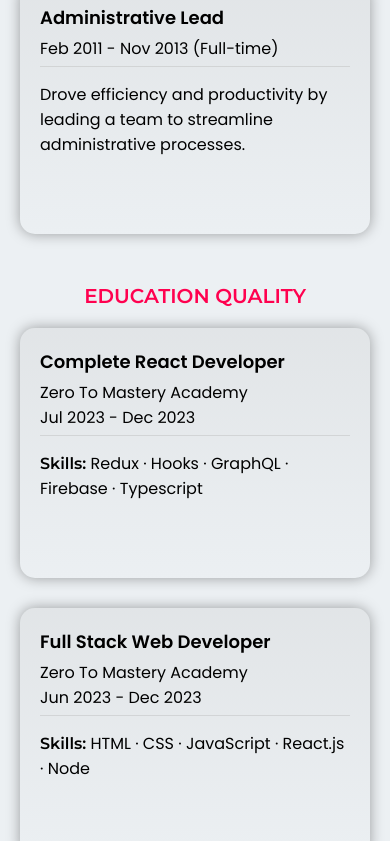
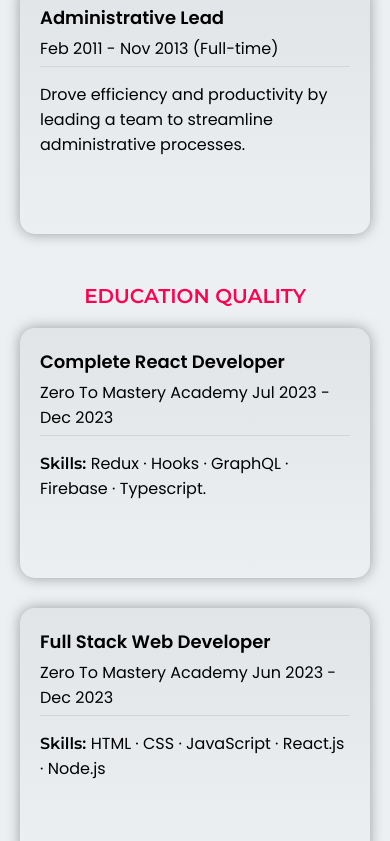
Before and after one commit to rafaelcvs/rafael_portfolio, a React (Vite) app: page / in a window 390 px wide. Shown: the part 7069-7910 px from the top of the page. Built offline with nearby package versions, Linux system fonts and the light colour scheme.

Commit message:
Update Resume code and close navbar in small screen

```diff
--- a/package.json
+++ b/package.json
@@ -15,7 +15,8 @@
     "react-dom": "^18.2.0",
     "react-router-dom": "^6.22.0",
     "react-scroll": "^1.9.0",
-    "react-toastify": "^10.0.4"
+    "react-toastify": "^10.0.4",
+    "usehooks-ts": "^3.0.1"
   },
   "devDependencies": {
     "@types/react": "^18.2.55",
--- a/src/components/Contact/Contact.jsx
+++ b/src/components/Contact/Contact.jsx
@@ -65,7 +65,7 @@ export const Contact = () => {
           <input className='formInput' type="text" name="user_phone" />
           <label className='formTitle'>Email</label>
           <input className='formInput' type="email" name="user_email" />
-          <img src={getImageUrl("message.png")} alt="logo" class="msgImg" />
+          <img src={getImageUrl("message.png")} alt="logo" className="msgImg" />
         </div>
         <div className="formMessageGroup">
           <label className='formTitle'>Subject</label>
--- a/src/components/Hero/Hero.jsx
+++ b/src/components/Hero/Hero.jsx
@@ -85,7 +85,7 @@ const Hero = () => {
                 </div>
             </div>
         </div>
-        <img src={getImageUrl("Logo.png")} alt="logo" class="logoAbout" />
+        <img src={getImageUrl("Logo.png")} alt="logo" className="logoAbout" />
     </main>
   );
 };
--- a/src/components/Navbar/Navbar.jsx
+++ b/src/components/Navbar/Navbar.jsx
@@ -1,36 +1,85 @@
-import React, { useState } from 'react';
-import "./Navbar.css"
-import "../../utils"
+import React, { useRef, useState } from 'react';
+import './Navbar.css';
+import '../../utils';
 import { Link } from 'react-scroll';
-import { getImageUrl } from '../../utils'
+import { getImageUrl } from '../../utils';
+import { useOnClickOutside } from 'usehooks-ts';
 
 const Navbar = () => {
+  const ref = useRef();
   const [menuOpen, setMenuOpen] = useState(false);
+
+  useOnClickOutside(ref, () => setMenuOpen(false));
 
   return (
     <nav className="header">
       <div className="logoHeader">
-        <a href="/" className="logoP" >
-          <img src={getImageUrl("Logo.png")} alt="logo" className="logo" />
+        <a href="/" className="logoP">
+          <img src={getImageUrl('Logo.png')} alt="logo" className="logo" />
         </a>
       </div>
 
-      <div className='navMenu' onClick={() => setMenuOpen(!menuOpen)}>
+      <div className="navMenu" onClick={() => setMenuOpen(!menuOpen)}>
         <span className={`navMenuSpan ${menuOpen ? 'open' : ''}`}></span>
         <span className={`navMenuSpan ${menuOpen ? 'open' : ''}`}></span>
         <span className={`navMenuSpan ${menuOpen ? 'open' : ''}`}></span>
       </div>
 
+      <ul className={`nav__list ${menuOpen ? 'open' : ''}`} ref={ref}>
+        <li>
+          <Link
+            onClick={() => setMenuOpen(false)}
+            to="about"
+            spy={true}
+            smooth={true}
+            offset={-50}
+            className="nav_link"
+          >
+            About
+          </Link>
+        </li>
+        <li>
+          <Link
+            onClick={() => setMenuOpen(false)}
+            to="portfolio"
+            spy={true}
+            smooth={true}
+            offset={-75}
+            duration={500}
+            className="nav_link"
+          >
+            Portfolio
+          </Link>
+        </li>
+        <li>
+          <Link
+            onClick={() => setMenuOpen(false)}
+            to="resume"
+            spy={true}
+            smooth={true}
+            offset={-100}
+            duration={500}
+            className="nav_link"
+          >
+            Resume
+          </Link>
+        </li>
+        <li>
+          <Link
+            onClick={() => setMenuOpen(false)}
+            to="contact"
+            spy={true}
+            smooth={true}
+            offset={-50}
+            duration={500}
+            className="nav_link"
+          >
+            Contact
+          </Link>
+        </li>
+      </ul>
+    </nav>
+  );
+};
 
-      <ul className={`nav__list ${menuOpen ? 'open' : ''}`}>
-        <li><Link to="about" spy={true} smooth={true} offset={-50} className="nav_link">About</Link></li>
-        <li><Link to="portfolio" spy={true} smooth={true} offset={-80} duration={500} className="nav_link">Portfolio</Link></li>
-        <li><Link to="resume" spy={true} smooth={true} offset={-100} duration={500} className="nav_link">Resume</Link></li>
-        <li><Link to="contact" spy={true} smooth={true} offset={-50} duration={500} className="nav_link">Contact</Link></li>
-      </ul>
-
-    </nav>
-  )
-}
-
-export default Navbar
+export default Navbar;
--- a/src/components/Resume/Resume.jsx
+++ b/src/components/Resume/Resume.jsx
@@ -1,74 +1,93 @@
-import React from 'react'
-import "./Resume.css"
+import React from 'react';
+import './Resume.css';
 import { getImageUrl } from '../../utils';
 
 const Resume = () => {
+  const experiences = [
+    {
+      title: 'Uber Driver',
+      date: 'Apr 2022 - Current',
+      description: `Maintained a 5-star rating over the last 500 of more than 5,000 trips, demonstrating exceptional attention to detail and customer satisfaction.`,
+    },
+    {
+      title: 'Restaurant Manager',
+      date: 'Jul 2016 - Apr 2022 (Full-time)',
+      description: `Managed a successful dining establishment, demonstrating strong leadership and the ability to significantly improve operational efficiencies.`,
+    },
+    {
+      title: 'Finance Manager',
+      date: 'Nov 2013 - Aug 2015 (Full-time)',
+      description: `Oversaw financial operations, focusing on cost reduction and efficient resource allocation.`,
+    },
+    {
+      title: 'Administrative Lead',
+      date: 'Feb 2011 - Nov 2013 (Full-time)',
+      description: `Drove efficiency and productivity by leading a team to
+      streamline administrative processes.`,
+    },
+  ];
+
+  const educations = [
+    {
+      title: 'Complete React Developer',
+      date: 'Zero To Mastery Academy Jul 2023 - Dec 2023',
+      description: `Redux · Hooks · GraphQL · Firebase · Typescript.`,
+    },
+    {
+      title: 'Full Stack Web Developer',
+      date: 'Zero To Mastery Academy Jun 2023 - Dec 2023',
+      description: `HTML · CSS · JavaScript · React.js · Node.js`,
+    },
+    {
+      title: 'Master Degree in Business Administration',
+      date: 'Jan 2011 - Dec 2012',
+      description: `Strategic Planning · Financial Analysis · Marketing Strategy`,
+    },
+    {
+      title: 'Bachelor Degree in Business Administration',
+      date: 'Jan 2006 - Dec 2010',
+      description: `Data Analysis · Project Management · Decision Making`,
+    },
+  ];
+
   return (
-    <div className='resume'>
-      <div className='expEduContainer'>
-        <div className='expEduContainerChild'>
+    <div className="resume">
+      <div className="expEduContainer">
+        <div className="expEduContainerChild">
           <h1 className="expEduTitle"> Job Experience</h1>
           <div className="expContainer">
-            <div className='eeContainer'>
-              <h1 className="eeTitle">Uber Driver</h1>
-              <h3 className="eeCompany">Apr 2022 - Current</h3>
-              <span className="eeBreak"></span>
-              <h2 className="eeDescription">Maintained a 5-star rating over the last 500 of more than 5,000 trips, demonstrating exceptional attention to detail and customer satisfaction.</h2>
-            </div>
-            <div className='eeContainer'>
-              <h1 className="eeTitle">Restaurant Manager</h1>
-              <h3 className="eeCompany">Jul 2016 - Apr 2022 (Full-time) </h3>
-              <span className="eeBreak"></span>
-              <h2 className="eeDescription">Managed a successful dining establishment, demonstrating strong leadership and the ability to significantly improve operational efficiencies.</h2>
-            </div>
-            <div className='eeContainer'>
-              <h1 className="eeTitle">Finance Manager</h1>
-              <h3 className="eeCompany">Nov 2013 - Aug 2015 (Full-time)</h3>
-              <span className="eeBreak"></span>
-              <h2 className="eeDescription">Oversaw financial operations, focusing on cost reduction and efficient resource allocation. </h2>
-            </div>
-            <div className='eeContainer'>
-              <h1 className="eeTitle">Administrative Lead</h1>
-              <h3 className="eeCompany">Feb 2011 - Nov 2013 (Full-time)</h3>
-              <span className="eeBreak"></span>
-              <h2 className="eeDescription">Drove efficiency and productivity by leading a team to streamline administrative processes.</h2>
-            </div>
+            {experiences.map((experience) => (
+              <div
+                className="eeContainer"
+                key={`experience-${experience.title}`}
+              >
+                <h1 className="eeTitle">{experience.title}</h1>
+                <h3 className="eeCompany">{experience.date}</h3>
+                <span className="eeBreak"></span>
+                <h2 className="eeDescription">{experience.description}</h2>
+              </div>
+            ))}
           </div>
         </div>
-        <div className='expEduContainerChild'>
+        <div className="expEduContainerChild">
           <h1 className="expEduTitle"> Education Quality</h1>
           <div className="expContainer">
-            <div className='eeContainer'>
-              <h1 className="eeTitle">Complete React Developer</h1>
-              <h3 className="eeCompany">Zero To Mastery Academy <br />Jul 2023 - Dec 2023 </h3>
-              <span className="eeBreak"></span>
-              <h2 className="eeDescription"> <span className='u-bold'>Skills:</span> Redux · Hooks · GraphQL · Firebase · Typescript </h2>
-            </div>
-
-            <div className='eeContainer'>
-              <h1 className="eeTitle">Full Stack Web Developer</h1>
-              <h3 className="eeCompany">Zero To Mastery Academy <br />Jun 2023 - Dec 2023 </h3>
-              <span className="eeBreak"></span>
-              <h2 className="eeDescription"> <span className='u-bold'>Skills:</span> HTML · CSS · JavaScript · React.js · Node</h2>
-            </div>
-            <div className='eeContainer'>
-              <h1 className="eeTitle">Master Degree in Business Administration</h1>
-              <h3 className="eeCompany">Jan 2011 - Dec 2012 </h3>
-              <span className="eeBreak"></span>
-              <h2 className="eeDescription"> <span className='u-bold'>Skills:</span> Strategic Planning · Financial Analysis · Marketing Strategy</h2>
-            </div>
-            <div className='eeContainer'>
-              <h1 className="eeTitle">Bachelor's Degree in Business Administration</h1>
-              <h3 className="eeCompany">Jan 2006 - Dec 2010</h3>
-              <span className="eeBreak"></span>
-              <h2 className="eeDescription"> <span className='u-bold'>Skills:</span> Data Analysis · Project Management · Decision Making</h2>
-            </div>
-
+            {educations.map((education) => (
+              <div className="eeContainer" key={`education-${education.title}`}>
+                <h1 className="eeTitle">{education.title}</h1>
+                <h3 className="eeCompany">{education.date}</h3>
+                <span className="eeBreak"></span>
+                <h2 className="eeDescription">
+                  <span className="u-bold">Skills: </span>
+                  {education.description}
+                </h2>
+              </div>
+            ))}
           </div>
         </div>
       </div>
     </div>
-  )
-}
+  );
+};
 
-export default Resume
+export default Resume;
```
Also changed, not shown: 2 other files (tests, documents, lock files or other folders).
